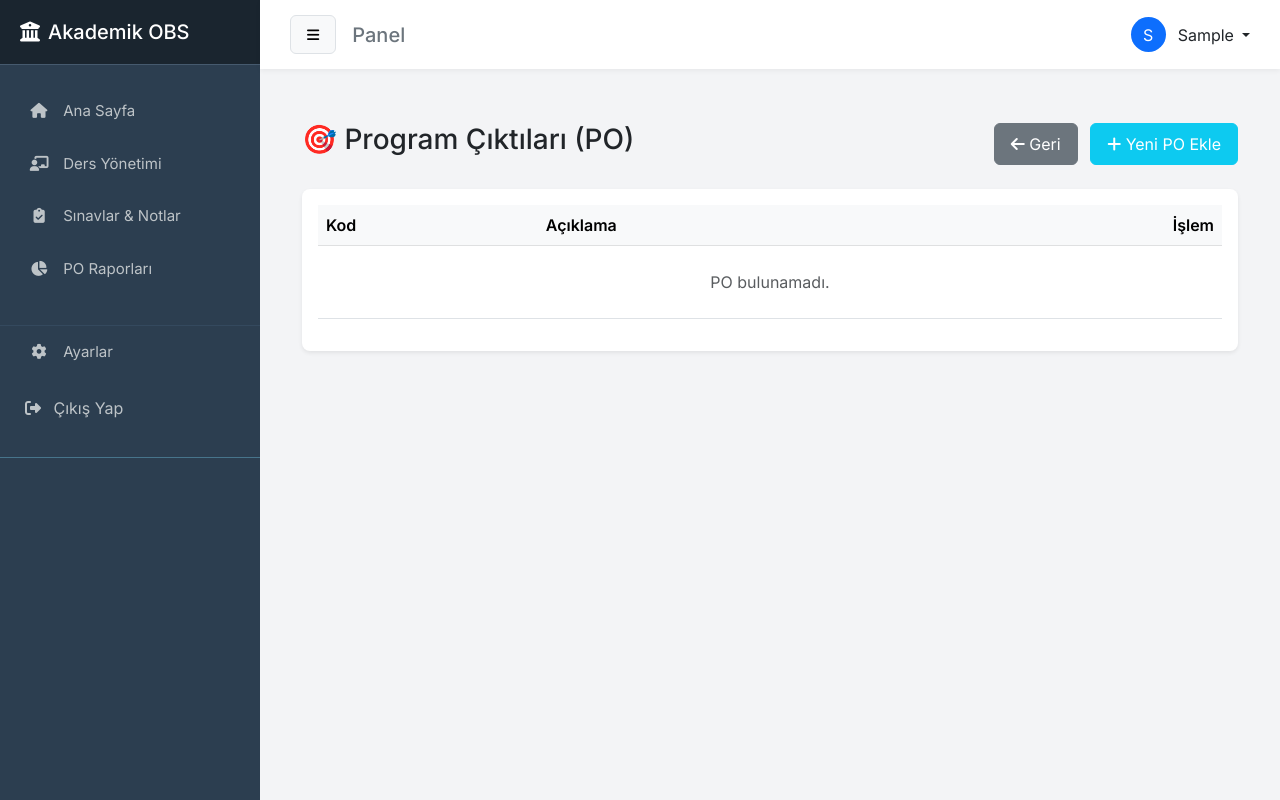
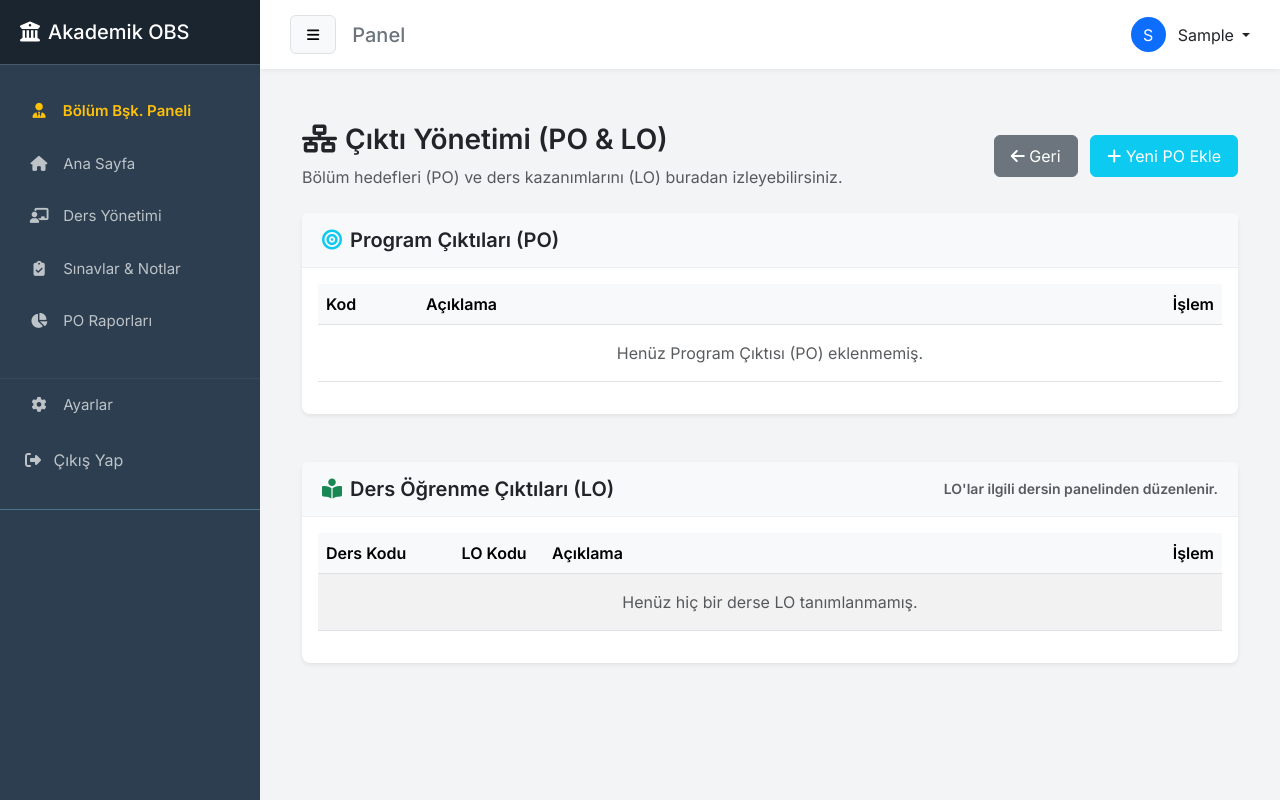
Before and after one commit to kadirgullukaya/student-competency-analytics, a Django app: page /manage-pos/ in a window 1280 px wide. Run offline with Django 5.2, Linux system fonts and the light colour scheme; the visitor is signed in with stand-in values (Sample User, id 1); data that the repository does not hold is empty.

Commit message:
Fix: Sidebar navigasyonu düzeltildi, PO/LO yönetimi geliştirildi ve view hataları giderildi.

```diff
--- a/academic/templates/base.html
+++ b/academic/templates/base.html
@@ -161,14 +161,23 @@
 
         <ul class="list-unstyled components">
 
-            <li>
-                <a href="{% url 'home_redirect' %}"
-                   class="{% if request.resolver_match.url_name == 'teacher_dashboard_home' or request.resolver_match.url_name == 'student_course_list' %}active{% endif %}">
-                    <i class="fas fa-home"></i> Ana Sayfa
-                </a>
-            </li>
+            {% if user.is_superuser or "Öğretmen" in user.groups.all|join:"," or "Bölüm Başkanı" in user.groups.all|join:"," %}
 
-            {% if user.is_superuser or user.groups.all.0.name == "Öğretmen" %}
+                {% if user.is_superuser or "Bölüm Başkanı" in user.groups.all|join:"," %}
+                <li>
+                    <a href="{% url 'department_head_dashboard' %}" class="text-warning fw-bold {% if request.resolver_match.url_name == 'department_head_dashboard' %}active{% endif %}">
+                        <i class="fas fa-user-tie"></i> Bölüm Bşk. Paneli
+                    </a>
+                </li>
+                {% endif %}
+
+                <li>
+                    <a href="{% url 'teacher_dashboard_home' %}"
+                       class="{% if request.resolver_match.url_name == 'teacher_dashboard_home' %}active{% endif %}">
+                        <i class="fas fa-home"></i> Ana Sayfa
+                    </a>
+                </li>
+
                 <li>
                     <a href="{% url 'teacher_courses' %}" class="{% if request.resolver_match.url_name == 'teacher_courses' %}active{% endif %}">
                         <i class="fas fa-chalkboard-teacher"></i> Ders Yönetimi
@@ -186,6 +195,11 @@
                 </li>
 
             {% else %}
+                <li>
+                    <a href="{% url 'student_course_list' %}" class="{% if request.resolver_match.url_name == 'student_course_list' %}active{% endif %}">
+                        <i class="fas fa-home"></i> Ana Sayfa
+                    </a>
+                </li>
                 <li>
                     <a href="{% url 'student_course_list' %}" class="{% if request.resolver_match.url_name == 'student_course_list' %}active{% endif %}">
                         <i class="fas fa-book-reader"></i> Derslerim
--- a/academic/templates/department_head_dashboard.html
+++ b/academic/templates/department_head_dashboard.html
@@ -76,8 +76,8 @@
                     <div class="icon-box bg-light-info text-info mb-3">
                         <i class="fas fa-bullseye fa-2x"></i>
                     </div>
-                    <h5 class="card-title fw-bold">Program Çıktıları</h5>
-                    <p class="card-text text-muted small">Bölümün PO (Program Outcomes) hedeflerini belirleyin.</p>
+                    <h5 class="card-title fw-bold">Program & Ders Çıktıları</h5>
+                    <p class="card-text text-muted small">PO hedeflerini belirleyin ve Ders Çıktılarını (LO) yönetin.</p>
                 </div>
                 <div class="card-footer bg-transparent border-0 pb-3 text-center">
                     <a href="{% url 'manage_program_outcomes' %}" class="btn btn-info w-100 rounded-pill text-white">
--- a/academic/templates/manage_program_outcomes.html
+++ b/academic/templates/manage_program_outcomes.html
@@ -1,33 +1,100 @@
 {% extends 'base.html' %}
+
 {% block content %}
 <div class="container mt-4">
+
     <div class="d-flex justify-content-between align-items-center mb-4">
-        <h3>🎯 Program Çıktıları (PO)</h3>
         <div>
-            <a href="{% url 'department_head_dashboard' %}" class="btn btn-secondary me-2"><i class="fas fa-arrow-left"></i> Geri</a>
-            <a href="{% url 'add_program_outcome' %}" class="btn btn-info text-white"><i class="fas fa-plus"></i> Yeni PO Ekle</a>
+            <h3 class="fw-bold"><i class="fas fa-network-wired me-2"></i>Çıktı Yönetimi (PO & LO)</h3>
+            <p class="text-muted mb-0">Bölüm hedefleri (PO) ve ders kazanımlarını (LO) buradan izleyebilirsiniz.</p>
+        </div>
+        <div>
+            <a href="{% url 'department_head_dashboard' %}" class="btn btn-secondary me-2">
+                <i class="fas fa-arrow-left"></i> Geri
+            </a>
+            <a href="{% url 'add_program_outcome' %}" class="btn btn-info text-white">
+                <i class="fas fa-plus"></i> Yeni PO Ekle
+            </a>
         </div>
     </div>
-    <div class="card shadow-sm"><div class="card-body">
+
+    <div class="card shadow-sm mb-5">
+        <div class="card-header bg-light">
+            <h5 class="mb-0 text-dark fw-bold"><i class="fas fa-bullseye me-2 text-info"></i>Program Çıktıları (PO)</h5>
+        </div>
+        <div class="card-body">
+            <div class="table-responsive">
                 <table class="table table-hover align-middle">
-            <thead class="table-light"><tr><th>Kod</th><th>Açıklama</th><th class="text-end">İşlem</th></tr></thead>
+                    <thead class="table-light">
+                        <tr>
+                            <th style="width: 100px;">Kod</th>
+                            <th>Açıklama</th>
+                            <th class="text-end" style="width: 100px;">İşlem</th>
+                        </tr>
+                    </thead>
                     <tbody>
                         {% for po in pos %}
                         <tr>
-                    <td><span class="badge bg-primary">{{ po.code }}</span></td>
+                            <td><span class="badge bg-primary fs-6">{{ po.code }}</span></td>
                             <td>{{ po.description }}</td>
                             <td class="text-end">
-                        <form action="{% url 'delete_program_outcome' po.id %}" method="POST" class="d-inline" onsubmit="return confirm('Silmek istediğinize emin misiniz?');">
+                                <form action="{% url 'delete_program_outcome' po.id %}" method="POST" class="d-inline" onsubmit="return confirm('Bu PO\'yu silmek üzeresiniz. Emin misiniz?');">
                                     {% csrf_token %}
-                            <button type="submit" class="btn btn-sm btn-outline-danger"><i class="fas fa-trash"></i></button>
+                                    <button type="submit" class="btn btn-sm btn-outline-danger">
+                                        <i class="fas fa-trash"></i>
+                                    </button>
                                 </form>
                             </td>
                         </tr>
                         {% empty %}
-                <tr><td colspan="3" class="text-center text-muted py-4">PO bulunamadı.</td></tr>
+                        <tr>
+                            <td colspan="3" class="text-center text-muted py-3">Henüz Program Çıktısı (PO) eklenmemiş.</td>
+                        </tr>
                         {% endfor %}
                     </tbody>
                 </table>
-    </div></div>
+            </div>
+        </div>
+    </div>
+
+    <div class="card shadow-sm border-top-0">
+        <div class="card-header bg-light d-flex justify-content-between align-items-center">
+            <h5 class="mb-0 text-dark fw-bold"><i class="fas fa-book-reader me-2 text-success"></i>Ders Öğrenme Çıktıları (LO)</h5>
+            <small class="text-muted">LO'lar ilgili dersin panelinden düzenlenir.</small>
+        </div>
+        <div class="card-body">
+            <div class="table-responsive">
+                <table class="table table-hover align-middle table-striped">
+                    <thead class="table-light">
+                        <tr>
+                            <th style="width: 15%;">Ders Kodu</th>
+                            <th style="width: 10%;">LO Kodu</th>
+                            <th>Açıklama</th>
+                            <th class="text-end" style="width: 15%;">İşlem</th>
+                        </tr>
+                    </thead>
+                    <tbody>
+                        {% for lo in los %}
+                        <tr>
+                            <td class="fw-bold text-success">{{ lo.course.code }}</td>
+                            <td><span class="badge bg-secondary">{{ lo.code }}</span></td>
+                            <td>{{ lo.description }}</td>
+                            <td class="text-end">
+                                <a href="{% url 'course_dashboard' lo.course.id %}" class="btn btn-sm btn-outline-primary">
+                                    <i class="fas fa-external-link-alt"></i> Derse Git
+                                </a>
+                            </td>
+                        </tr>
+                        {% empty %}
+                        <tr>
+                            <td colspan="4" class="text-center text-muted py-3">Henüz hiç bir derse LO tanımlanmamış.</td>
+                        </tr>
+                        {% endfor %}
+                    </tbody>
+                </table>
+            </div>
+        </div>
+    </div>
+
 </div>
 {% endblock %}
--- a/academic/views.py
+++ b/academic/views.py
@@ -315,8 +315,19 @@ def delete_semester(request, semester_id):
 @login_required
 @user_passes_test(is_department_head)
 def manage_program_outcomes(request):
+    # Program Çıktılarını (PO) Çek
     pos = ProgramOutcome.objects.all().order_by("code")
-    return render(request, "manage_program_outcomes.html", {"pos": pos})
+
+    # 🔥 YENİ: Öğrenme Çıktılarını (LO) da Çek (Ders bilgisiyle beraber)
+    # Course bilgisiyle beraber çektiğimiz için select_related kullanıyoruz (Performans artışı)
+    los = (
+        LearningOutcome.objects.all()
+        .select_related("course")
+        .order_by("course__code", "code")
+    )
+
+    context = {"pos": pos, "los": los}
+    return render(request, "manage_program_outcomes.html", context)
 
 
 @login_required
@@ -520,7 +531,6 @@ def student_course_dashboard(request, course_id):
             {
                 "code": lo.code,
                 "description": lo.description,
-                # 🔥 DÜZELTME BURADA: 'final_score' -> 'final_success' YAPILDI
                 "score": final_success,
                 "color": color_class,
             }
@@ -593,7 +603,6 @@ def student_general_success(request):
     po_scores = []
     po_details = []
     for code, data in po_buckets.items():
-        # Burası da 'final_score' olarak kalmalı, çünkü burada o isimde değişken var.
         final_score = 0
         if data["max"] > 0:
             final_score = round((data["earned"] / data["max"]) * 100, 1)
```
Also changed, not shown: academic/templates/add_program_outcome.html (+29 -3 lines). Lines whose indentation alone changed are shown as unchanged.
